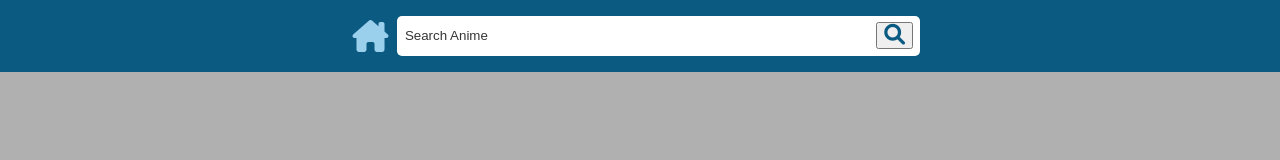
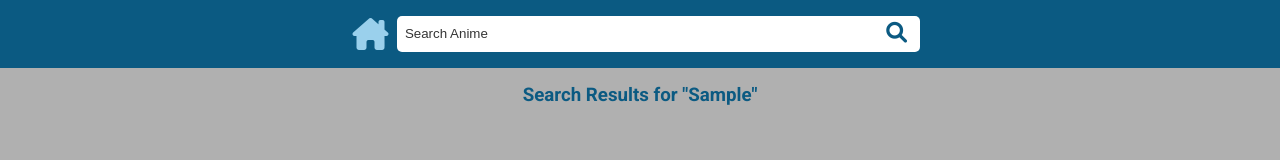
Before and after one commit to lkhuu96/ajax-project, a website: page index.html in a window 1280 px wide. Both pictures are taken after typing "Sample" into the empty fields and a click on the button 894 px from the left and 35 px from the top of the page. Drawn offline with Linux system fonts and the light colour scheme; no server answers.

Commit message:
add 'search result' message at top of the page with the user's input

```diff
--- a/css/styles.css
+++ b/css/styles.css
@@ -43,6 +43,16 @@ div.list-info > div {
   width: 100%;
 }
 
+button {
+  border: none;
+  background: none;
+  cursor: pointer;
+}
+
+#nav-bar {
+  padding: 1rem;
+}
+
 .list-art {
   width: 100%;
   height: 12em;
@@ -54,8 +64,12 @@ div.list-info > div {
 }
 
 .welcome {
-  font-size: 3rem;
+  font-size: 2rem;
   text-align: center;
+}
+
+.message {
+  margin: 1rem;
 }
 
 .home-button {
@@ -107,6 +121,10 @@ div.list-info > div {
   justify-content: center;
 }
 
+.text-center {
+  text-align: center;
+}
+
 .align-center {
   align-items: center;
 }
@@ -118,7 +136,3 @@ div.list-info > div {
 .hidden {
   display: none;
 }
-
-#nav-bar {
-  padding: 1rem;
-}
--- a/index.html
+++ b/index.html
@@ -36,12 +36,12 @@
 
     <div class="container">
       <!--Welcome message-->
-      <div class="row justify-center hidden">
-        <div class="welcome dark-blue">
-          <h1 class="">Welcome!</h1>
-          <h3 class="font-300 font-size-2">Please search for anime above</h3>
-        </div>
+      <div class="text-center welcome dark-blue">
+        <h1 class="">Welcome!</h1>
+        <h3 class="font-300 font-size-1dot3">Please search for anime above</h3>
       </div>
+
+      <h3 class="message dark-blue text-center hidden">Search Results for </h3>
 
       <!--anime list-->
       <div class="column-full">
--- a/js/data.js
+++ b/js/data.js
@@ -2,5 +2,6 @@
 
 var data = {
   id: 0,
-  anime: []
+  anime: [],
+  prevResultLength: 0
 };
--- a/js/main.js
+++ b/js/main.js
@@ -1,15 +1,25 @@
 var $ul = document.querySelector('ul');
 var xmlObject = new XMLHttpRequest();
 var $form = document.querySelector('form');
+var $message = document.querySelector('.message');
+var $welcome = document.querySelector('.welcome');
 
 $form.addEventListener('submit', function (event) {
   event.preventDefault();
-  if ($form.elements.search.value < 1) {
+  var search = $form.elements.search.value;
+  if (search < 1) {
     return;
   }
-  loadXML($form.elements.search.value);
+
+  data.prevResultLength = data.anime.length;
+  $welcome.classList.add('hidden');
+  $message.classList.remove('hidden');
+  $message.textContent = `Search Results for "${search}"`;
+  for (var i = 0; i < data.prevResultLength; i++) {
+    $ul.removeChild(document.querySelector('li'));
+  }
+  loadXML(search);
   $form.reset();
-
 });
 
 function loadXML(search) {
```
